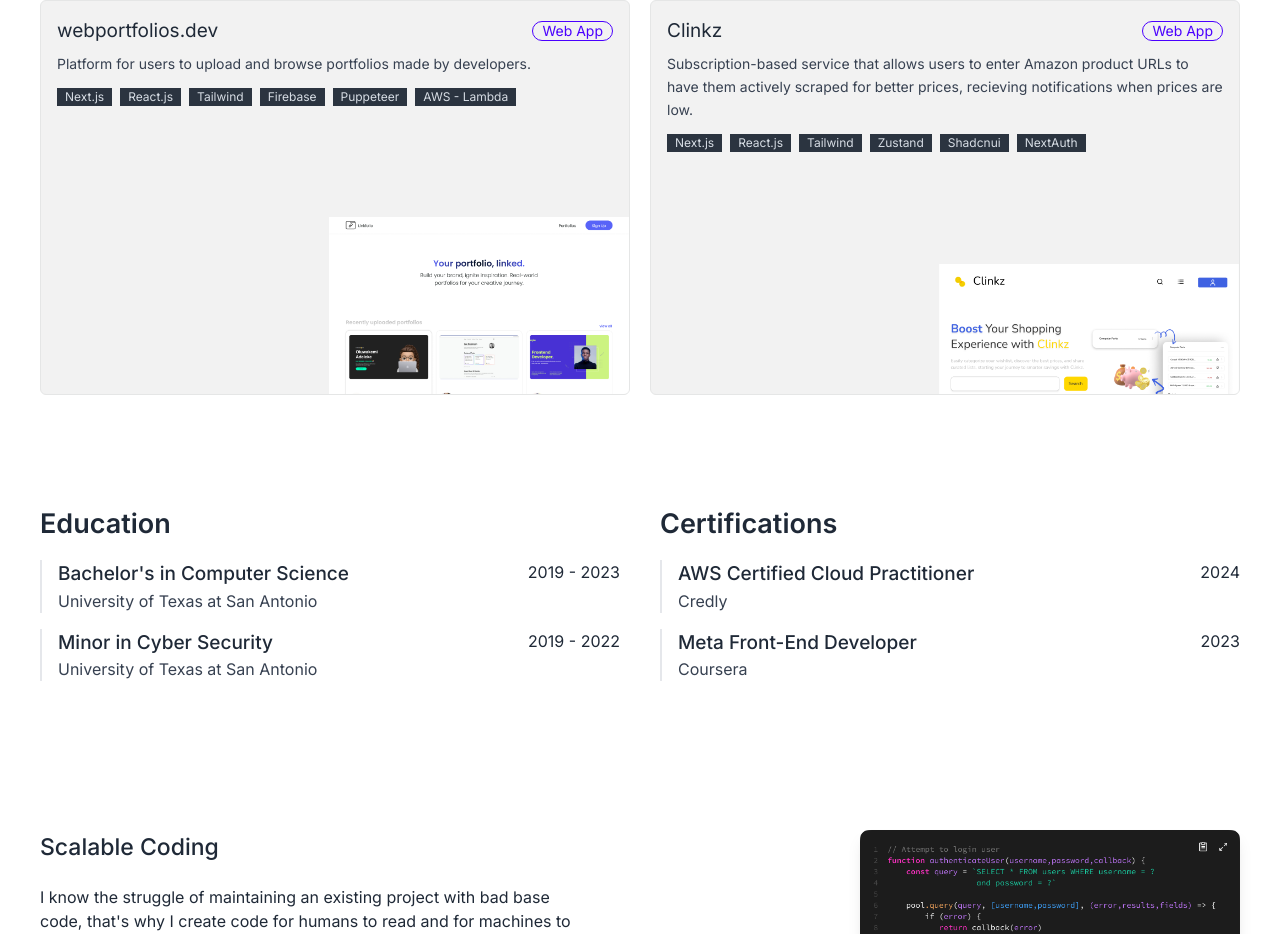
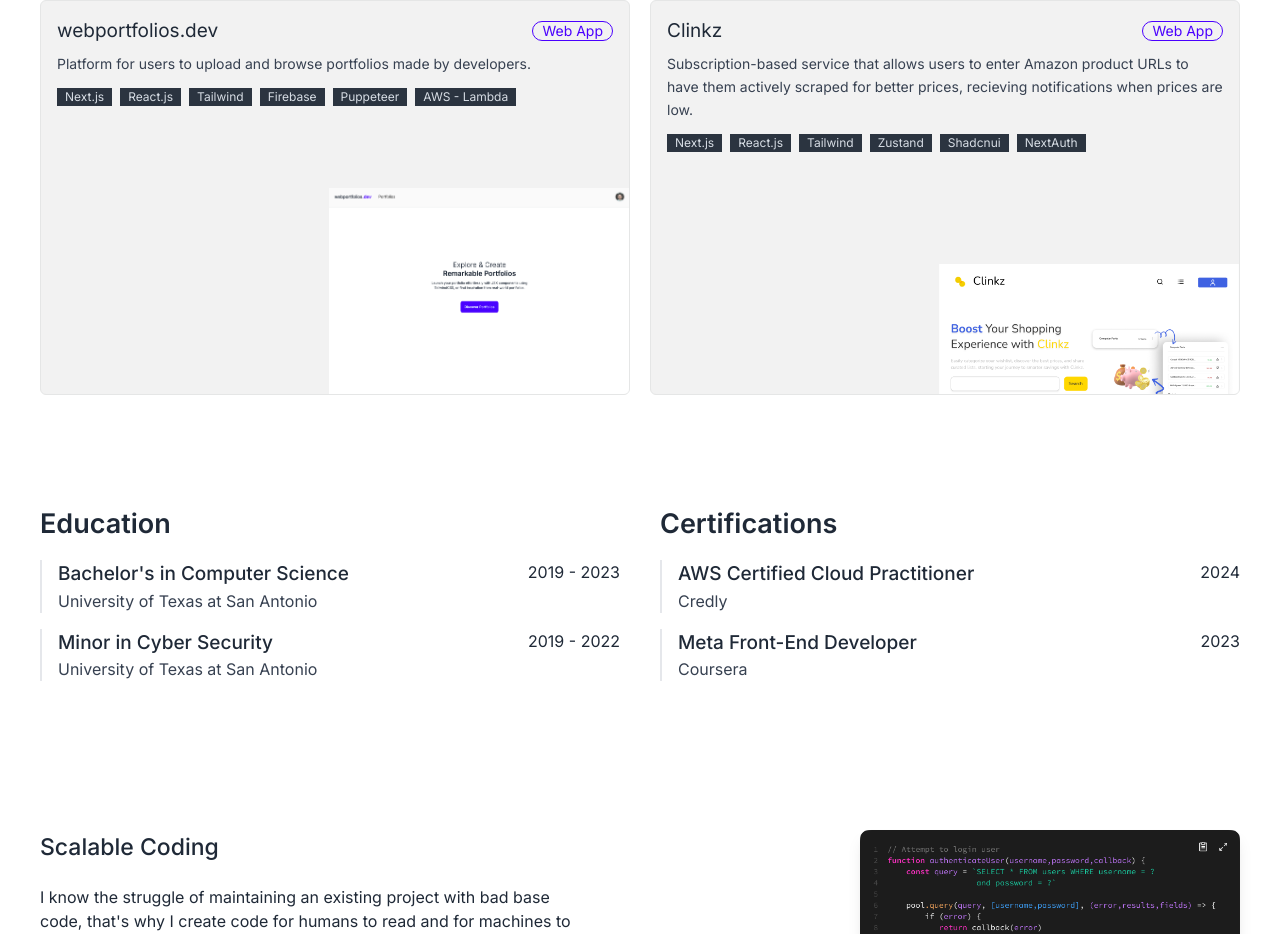
Before and after one commit to jonathantrevino/final-portfolio, a Next.js app: page / in a window 1280 px wide. Shown: the part 839-1773 px from the top of the page. Built offline with nearby package versions, Linux system fonts and the light colour scheme.

Commit message:
adding new portfolio

```diff
--- a/app/constants/project_details.ts
+++ b/app/constants/project_details.ts
@@ -51,8 +51,8 @@
       "Puppeteer",
       "AWS - Lambda",
     ],
-    img_url: "linkfolio.png",
-    url: "linkfolio",
+    img_url: "webportfolios.png",
+    url: "webportfolios.dev",
     index: 0,
   },
   {
@@ -75,9 +75,9 @@
 
 export const projects: ProjectType[] = [
   {
-    title: "Linkfolio",
+    title: "webportfolios.dev",
     description:
-      "Platform for users seeking design inspiration for ttheir personal web portfolios",
+      "Platform for users to upload and browse portfolios made by developers.",
     skills: [
       "Next.js",
       "React.js",
@@ -86,18 +86,18 @@
       "Puppeteer",
       "AWS - Lambda",
     ],
-    img_url: "/linkfolio.png",
-    url: null,
+    img_url: "/webportfolios.png",
+    url: "https://www.webportfolios.dev",
     index: 0,
-    github_url: "https://github.com/jonathan-trevino/linkfolio",
+    github_url: "https://github.com/jonathan-trevino/webportfolios.dev",
     overview:
-      "Resources for building a personal web portfolio are scarce. Often times google searches will recommend you the same few portfolios that are notable in their respective fields. Linkfolio is here to bring real-world portfolios to users.",
+      "I found that finding inspiration for my own web portfolio was difficult. It often led me to seeing the same popular portfolios repeatedly. It was obvious to me an application like webportfolios.dev was needed.",
     features:
-      "Linkfolio utilizes Firebase for its authentication, database for data, and storage for storing the images of users portfolio website. Users can upload their portfolio by entering their portfolio url where Linkfolio will then utilize Puppeteer to take screenshots conditionally based on the height of their portfolio.Infinite scrolling exists for exploring posts to feed users data incrementally for optimization.",
+      "Uploading a portfolio to the webiste will trigger a AWS Lambda function that will navigate to the given URL incrementally screenshotting the website as it scrolls down. This allows users to seamlessly post their portfolio on the webiste. Authentication and the database is handled by Firebase",
     challenges:
-      "The project had no notable challenges. Before developing any of Linkfolios pages or functionality, I had already designed and mapped out needed functionality. This allowed me to have a solid foundation for how my website would look, and how it would ultimately flow for users.",
+      "I found configuring my Lambda function script with chromium that is necessary for puppeteer was challenging and the resources available were scarce. Through rigorous testing I was able to properly configure Lambda.",
     results:
-      "What I was left with at the end of development was a production ready platform for users to utilize. As of right now I am pushing this platform via Linkedin, and various other social media platforms; targeting specific users who meet the need-case for the application to grow its community.",
+      "What I was left with at the end of development was a production ready platform for users to utilize. As of right now I am pushing this platform via Linkedin, and various other social media platforms; targeting specific users who meet the need-case for the application to grow its community before implementing further features.",
   },
   {
     title: "Clinkz",
```
Also changed, not shown: public/webportfolios.png (added).
